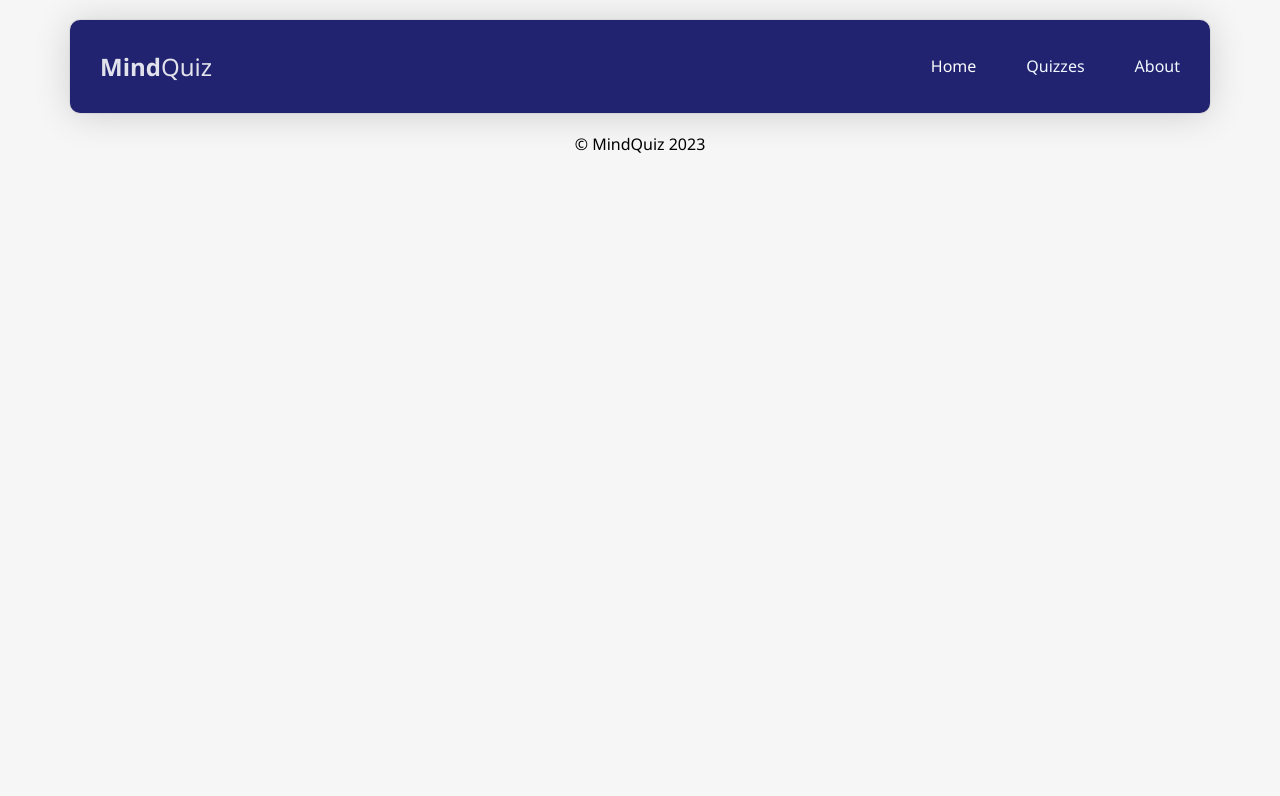
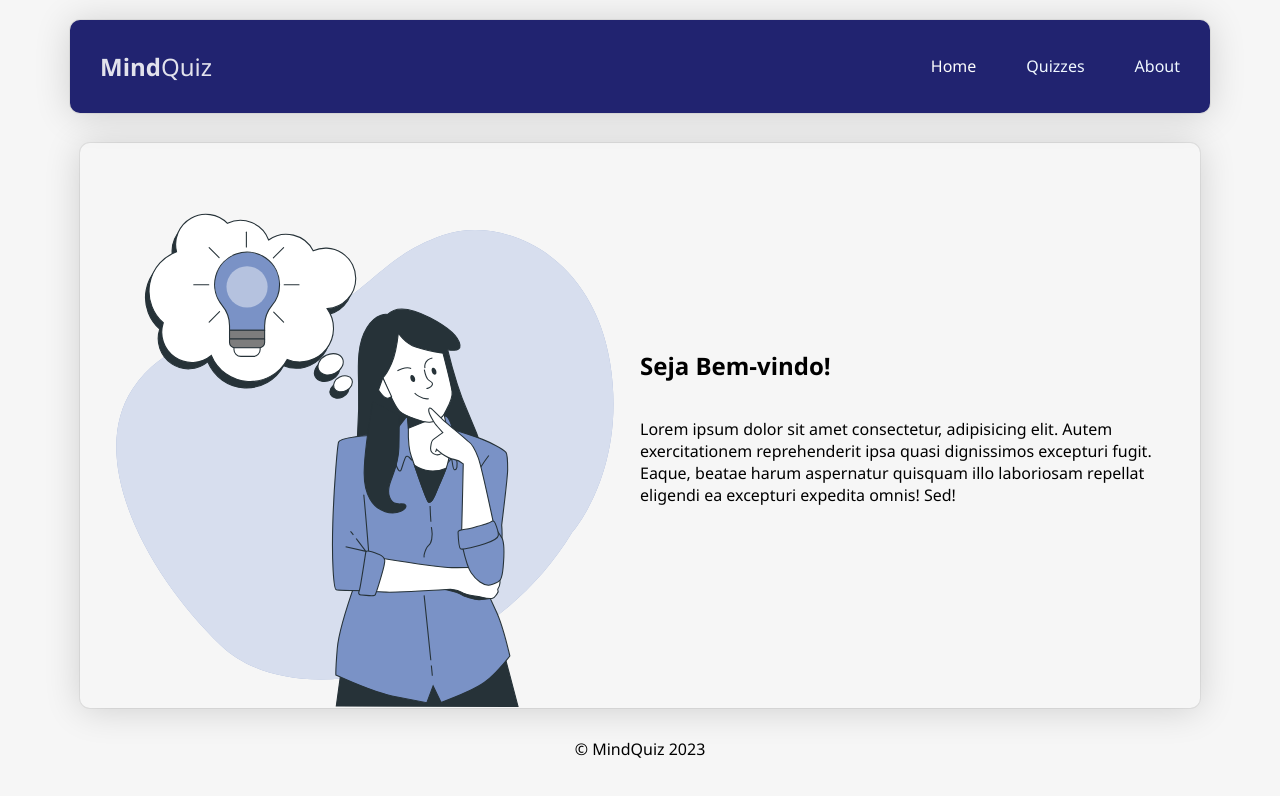
Before and after one commit to romhenri/mindquiz, a React (Vite) app: page / in a window 1280 px wide. Shown: the top 796 px of the page. Built offline with nearby package versions, Linux system fonts and the light colour scheme.

Commit message:
add: HomePage
improve: Routes

```diff
--- a/src/App.jsx
+++ b/src/App.jsx
@@ -1,18 +1,33 @@
 import './App.css'
 import Navbar from './components/Navbar'
 import Footer from './components/Footer'
-import { BrowserRouter as Router, Routes, Route } from 'react-router-dom'
+import { BrowserRouter as Router, Routes, Route, NavLink } from 'react-router-dom'
+import HomePage from './pages/HomePage'
 
 function App() {
   return (
     <>
 
       <Router>
+        <Navbar/>
+        <Routes>
+          <Route path='/' element={<HomePage/>}/>
+          <Route path='quiz'>
+              <Route path='quiz'/>
+              <Route path='test' element={
+                <section>
+                  Lorem ipsum dolor sit amet consectetur adipisicing elit. Repudiandae eveniet omnis, error veritatis hic est. Temporibus, reiciendis? Ipsa libero veritatis possimus nihil quasi ullam id, voluptatum obcaecati, necessitatibus quam deserunt.
+                </section>
+              }/>
+              <Route path='*' element={
+                <section>
+                  <h2>Quiz não Encontrado!</h2>
+                  <p>Lamentamos mas o quiz específicado não foi encontrado.</p>
 
-        <Navbar/>
-
-        <Routes>
-          <Route path='/'/>
+                  <NavLink to="quiz">Voltar</NavLink>
+                </section>
+              }/>
+           </Route>
           <Route path='about' element={<main>
             <section>
               <h2>AboutPage</h2>
@@ -22,7 +37,6 @@ function App() {
         </main>}/>
           <Route path='*' element={"404"}/>
         </Routes>
-
         <Footer/>
 
       </Router>
--- /dev/null
+++ b/src/pages/HomePage.css
@@ -0,0 +1,28 @@
+.welcome {
+  padding-bottom: 0px;
+}
+
+.container {
+  display: flex !important;
+  flex-wrap: nowrap;
+  flex-direction: row;
+}
+
+.container div{
+  flex-grow: 1;
+  flex-basis: 0;
+  flex-shrink: initial;
+  overflow: hidden;
+}
+
+.welcome .container div img{
+  position: relative;
+  top: 29px;
+}
+
+.welcome .container div:nth-child(2){
+  display: flex;
+  flex-direction: column;
+  justify-content: center;
+  padding-bottom: 20px;
+}
--- /dev/null
+++ b/src/pages/HomePage.jsx
@@ -0,0 +1,23 @@
+import React from 'react'
+import womanThinking from '../assets/woman-thinking-bro.svg';
+import styles from './HomePage.css'
+
+const HomePage = () => {
+  return (
+    <main>
+      <section className='welcome'>
+        <div className='container'>
+          <div>
+            <img src={womanThinking} alt="" />
+          </div>
+          <div>
+            <h2>Seja Bem-vindo!</h2>
+            <p>Lorem ipsum dolor sit amet consectetur, adipisicing elit. Autem exercitationem reprehenderit ipsa quasi dignissimos excepturi fugit. Eaque, beatae harum aspernatur quisquam illo laboriosam repellat eligendi ea excepturi expedita omnis! Sed!</p>
+          </div>
+        </div>
+      </section>
+    </main>
+  )
+}
+
+export default HomePage
```
Also changed, not shown: src/assets/woman-thinking-bro.svg (added).
